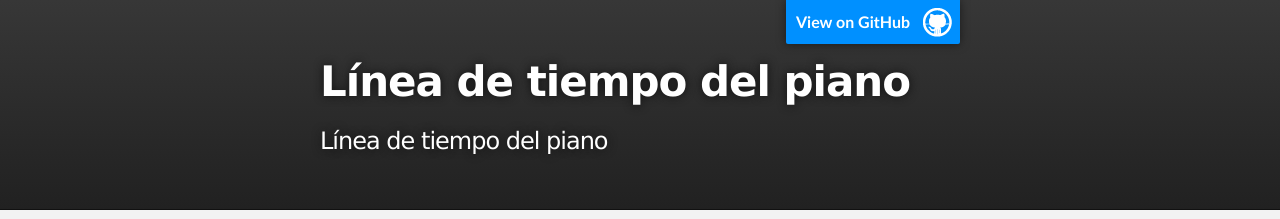
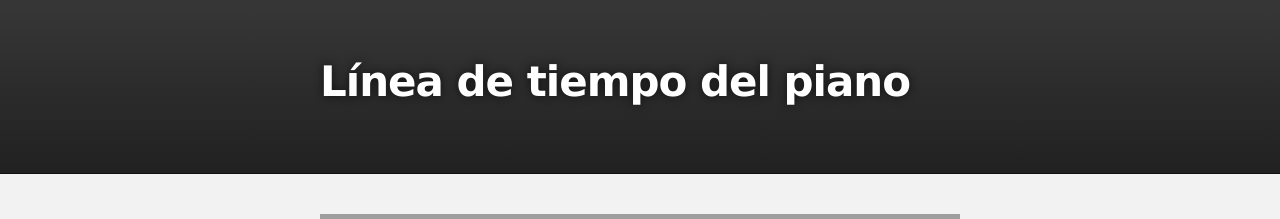
Before and after one commit to diegoauyon/pianoTImeLine, a plain HTML site: page index.html in a window 1280 px wide. Shown: the top 219 px of the page. Drawn offline with Linux system fonts and the light colour scheme; grey boxes are pictures that could not be loaded.

Commit message:
Update index.html

```diff
--- a/index.html
+++ b/index.html
@@ -16,10 +16,9 @@
     <!-- HEADER -->
     <div id="header_wrap" class="outer">
         <header class="inner">
-          <a id="forkme_banner" href="https://github.com/diegoauyon/pianoTImeLine">View on GitHub</a>
 
           <h1 id="project_title">Línea de tiempo del piano</h1>
-          <h2 id="project_tagline">Línea de tiempo del piano</h2>
+          <h2 id="project_tagline"></h2>
 
         </header>
     </div>
```
